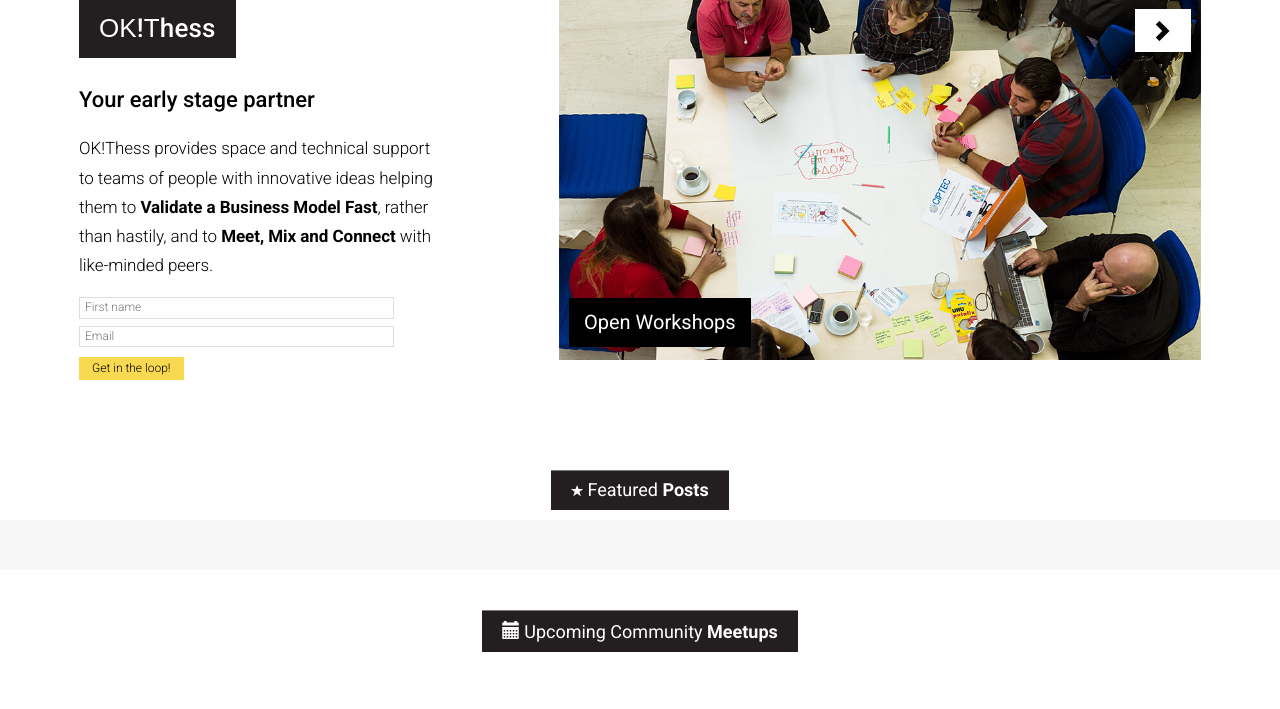
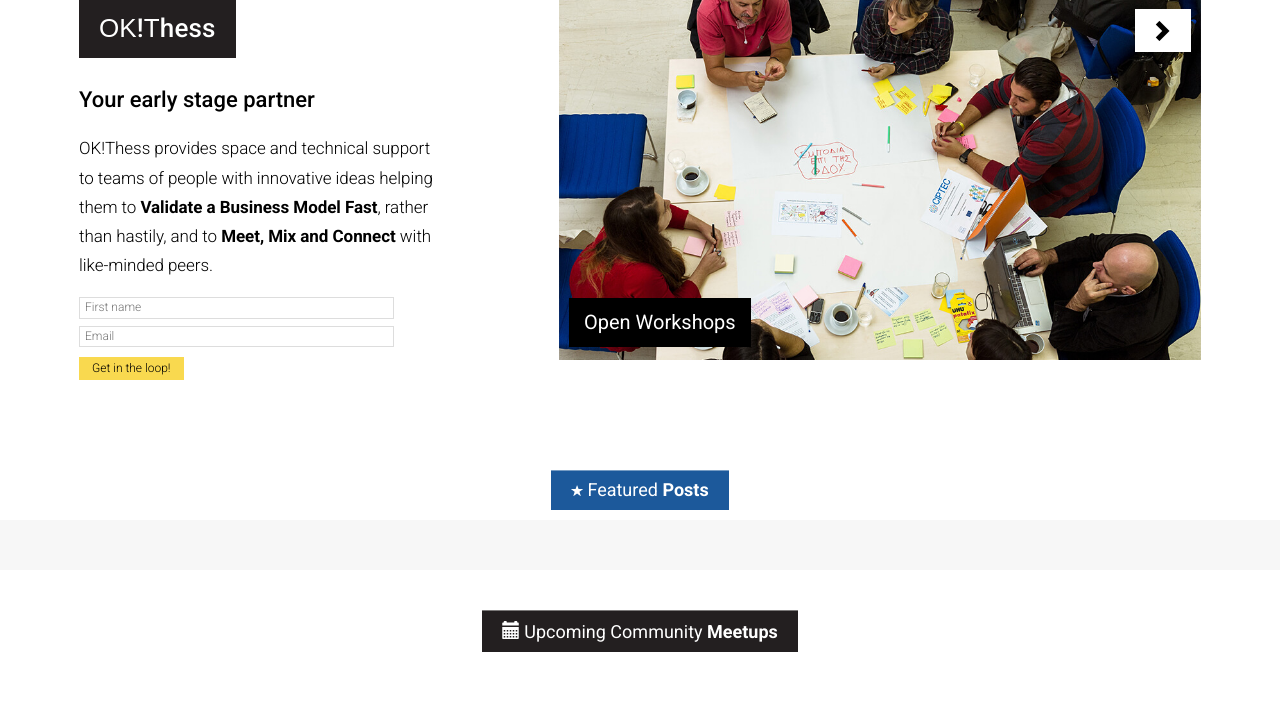
Before and after one commit to OKThess/website, a Django app: page /en/ in a window 1280 px wide. Shown: the part 132-841 px from the top of the page. Run offline with Django 3.2, Linux system fonts and the light colour scheme; data that the repository does not hold is empty; some libraries are stand-ins or nearby versions.

Commit message:
change blog index title background

```diff
--- a/main/templates/main/index.html
+++ b/main/templates/main/index.html
@@ -59,7 +59,7 @@ Mix and Connect</strong> with like-minded peers.
         </div>
     </div>
     <div class="index-blog-label">
-      <h3><span class="glyphicon glyphicon-star"></span>{% trans 'Featured <strong>Posts</strong>' %}</h3>
+      <h3 class="blue"><span class="glyphicon glyphicon-star"></span>{% trans 'Featured <strong>Posts</strong>' %}</h3>
     </div>
     <div class="container index-blog">
         <div class="row">
```
